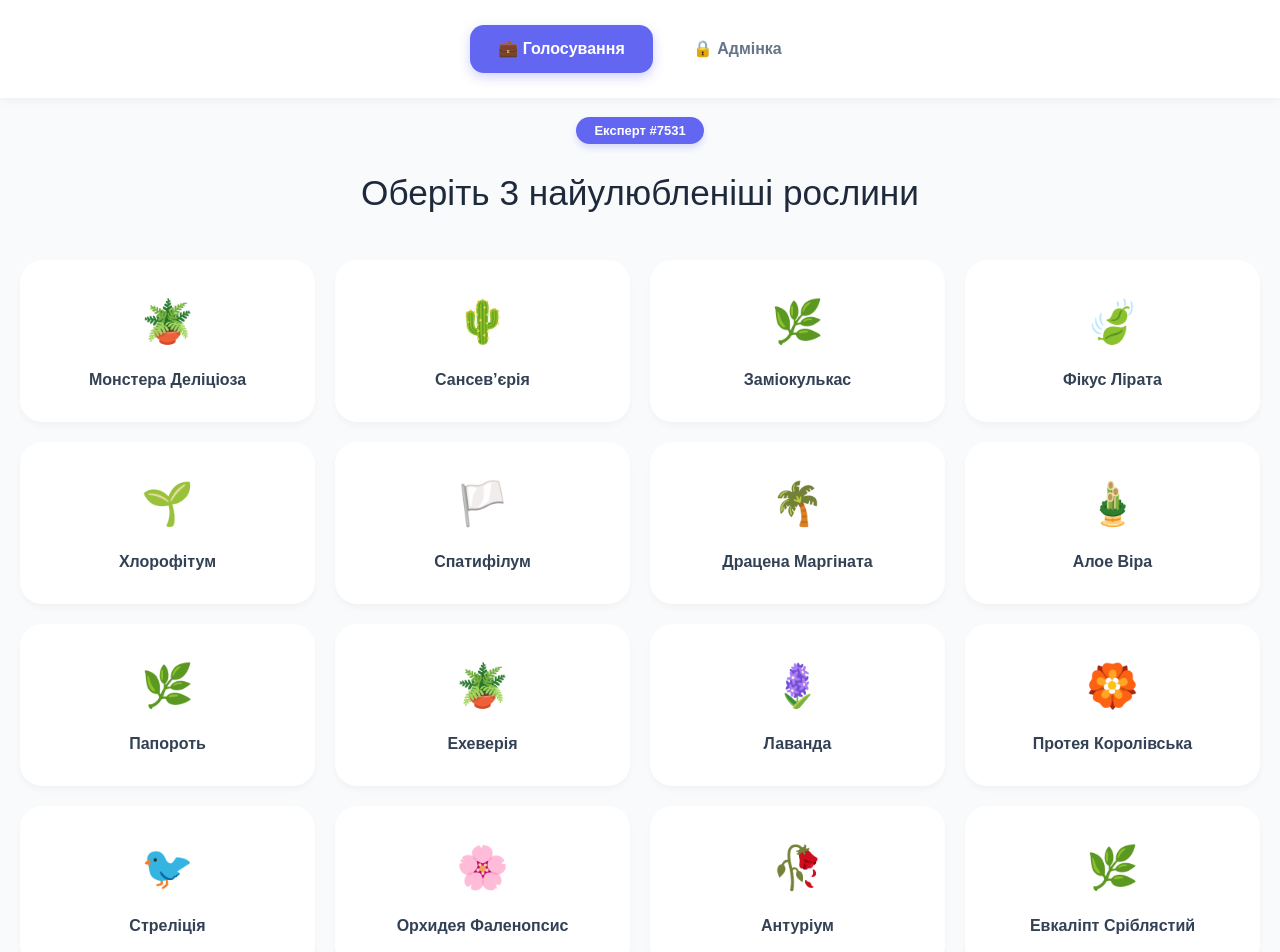
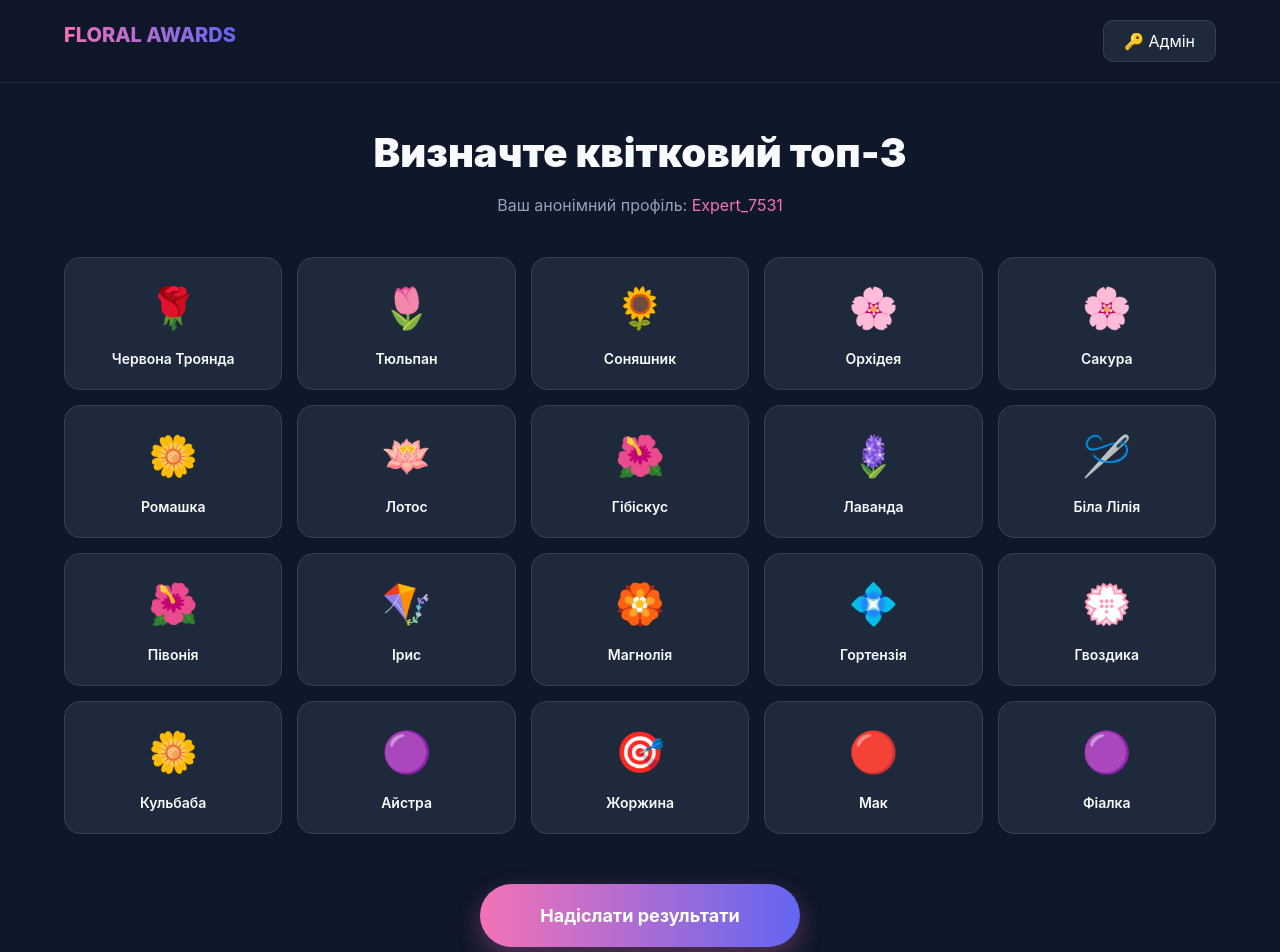
Before and after one commit to olexandraD/IOD_Lab1, a Next.js app: page / in a window 1280 px wide. Shown: the top 952 px of the page. Built offline with nearby package versions, Linux system fonts and the light colour scheme.

Commit message:
Update page.tsx

```diff
--- a/app/page.tsx
+++ b/app/page.tsx
@@ -2,42 +2,42 @@
 import React, { useState, useEffect } from 'react';
 
 const flowers = [
-  { id: 'a1', name: 'Монстера Деліціоза', icon: '🪴' },
-  { id: 'a2', name: 'Сансев’єрія', icon: '🌵' },
-  { id: 'a3', name: 'Заміокулькас', icon: '🌿' },
-  { id: 'a4', name: 'Фікус Лірата', icon: '🍃' },
-  { id: 'a5', name: 'Хлорофітум', icon: '🌱' },
-  { id: 'a6', name: 'Спатифілум', icon: '🏳️' },
-  { id: 'a7', name: 'Драцена Маргіната', icon: '🌴' },
-  { id: 'a8', name: 'Алое Віра', icon: '🎍' },
-  { id: 'a9', name: 'Папороть', icon: '🌿' },
-  { id: 'a10', name: 'Ехеверія', icon: '🪴' },
-  { id: 'a11', name: 'Лаванда', icon: '🪻' },
-  { id: 'a12', name: 'Протея Королівська', icon: '🏵️' },
-  { id: 'a13', name: 'Стреліція', icon: '🐦' },
-  { id: 'a14', name: 'Орхидея Фаленопсис', icon: '🌸' },
-  { id: 'a15', name: 'Антуріум', icon: '🥀' },
-  { id: 'a16', name: 'Евкаліпт Сріблястий', icon: '🌿' },
-  { id: 'a17', name: 'Кактус Опунція', icon: '🌵' },
-  { id: 'a18', name: 'Бонсай Фікус', icon: '🌳' },
-  { id: 'a19', name: 'Калатея Орната', icon: '🎨' },
-  { id: 'a20', name: 'Бамбук Лаки', icon: '🎋' },
+  { id: 'f1', name: 'Червона Троянда', icon: '🌹' },
+  { id: 'f2', name: 'Тюльпан', icon: '🌷' },
+  { id: 'f3', name: 'Соняшник', icon: '🌻' },
+  { id: 'f4', name: 'Орхідея', icon: '🌸' },
+  { id: 'f5', name: 'Сакура', icon: '🌸' },
+  { id: 'f6', name: 'Ромашка', icon: '🌼' },
+  { id: 'f7', name: 'Лотос', icon: '🪷' },
+  { id: 'f8', name: 'Гібіскус', icon: '🌺' },
+  { id: 'f9', name: 'Лаванда', icon: '🪻' },
+  { id: 'f10', name: 'Біла Лілія', icon: '🪡' },
+  { id: 'f11', name: 'Півонія', icon: '🌺' },
+  { id: 'f12', name: 'Ірис', icon: '🪁' },
+  { id: 'f13', name: 'Магнолія', icon: '🏵️' },
+  { id: 'f14', name: 'Гортензія', icon: '💠' },
+  { id: 'f15', name: 'Гвоздика', icon: '💮' },
+  { id: 'f16', name: 'Кульбаба', icon: '🌼' },
+  { id: 'f17', name: 'Айстра', icon: '🟣' },
+  { id: 'f18', name: 'Жоржина', icon: '🎯' },
+  { id: 'f19', name: 'Мак', icon: '🔴' },
+  { id: 'f20', name: 'Фіалка', icon: '🟣' },
 ];
 
-interface VoteRecord {
-  expert: string;
-  choices: string[];
-  time: string;
-}
+const MEDALS = ['🥇', '🥈', '🥉'];
 
-export default function Lab1() {
-  const [view, setView] = useState<'vote' | 'admin'>('vote');
+export default function FlowerApp() {
+  const [view, setView] = useState<'vote' | 'admin' | 'login'>('vote');
   const [expertId, setExpertId] = useState('');
   const [selected, setSelected] = useState<string[]>([]);
-  const [votes, setVotes] = useState<VoteRecord[]>([]);
+  const [votes, setVotes] = useState<any[]>([]);
+
+  // Дані для входу в адмінку
+  const [login, setLogin] = useState('');
+  const [pass, setPass] = useState('');
 
   useEffect(() => {
-    setExpertId(`Експерт #${Math.floor(1000 + Math.random() * 9000)}`);
+    setExpertId(`Expert_${Math.floor(1000 + Math.random() * 9000)}`);
   }, []);
 
   const handleSelect = (id: string) => {
@@ -48,106 +48,107 @@ export default function Lab1() {
     }
   };
 
+  const handleAdminLogin = () => {
+    if (login === 'admin' && pass === 'lr1_2026') {
+      setView('admin');
+    } else {
+      alert("Невірний логін або пароль!");
+    }
+  };
+
   const submitVote = () => {
-    if (selected.length !== 3) return alert("Оберіть рівно 3 рослини!");
-    const record: VoteRecord = {
+    if (selected.length !== 3) return alert("Оберіть топ-3 квітки!");
+    const record = {
       expert: expertId,
-      choices: selected.map(id => flowers.find(f => f.id === id)?.name || id),
+      choices: selected.map(id => flowers.find(f => f.id === id)?.name),
       time: new Date().toLocaleTimeString()
     };
     setVotes([...votes, record]);
-    alert("Ваш голос враховано!");
+    alert("Ваш вибір збережено! Дякуємо.");
     setSelected([]);
   };
 
   return (
-    <div style={{ minHeight: '100vh', background: '#f8fafc', fontFamily: 'sans-serif', paddingBottom: '60px' }}>
-      <div style={{ display: 'flex', justifyContent: 'center', gap: '12px', padding: '25px', background: 'rgba(255,255,255,0.9)', backdropFilter: 'blur(8px)', boxShadow: '0 2px 10px rgba(0,0,0,0.05)', position: 'sticky', top: 0, zIndex: 10 }}>
-        <button onClick={() => setView('vote')} style={navBtn(view === 'vote')}>💼 Голосування</button>
-        <button onClick={() => setView('admin')} style={navBtn(view === 'admin')}>🔒 Адмінка</button>
+    <div style={{ minHeight: '100vh', background: '#0f172a', color: '#f8fafc', fontFamily: 'Inter, sans-serif' }}>
+      {/* Навігація */}
+      <nav style={{ display: 'flex', justifyContent: 'space-between', padding: '20px 5%', background: 'rgba(15, 23, 42, 0.8)', backdropFilter: 'blur(10px)', borderBottom: '1px solid #1e293b', position: 'sticky', top: 0, zIndex: 100 }}>
+        <div style={{ fontSize: '20px', fontWeight: '800', background: 'linear-gradient(to right, #f472b6, #6366f1)', WebkitBackgroundClip: 'text', WebkitTextFillColor: 'transparent' }}>FLORAL AWARDS</div>
+        <button onClick={() => setView(view === 'admin' ? 'vote' : 'login')} style={{ background: '#1e293b', border: '1px solid #334155', color: 'white', padding: '8px 20px', borderRadius: '10px', cursor: 'pointer' }}>
+          {view === 'admin' ? '← Вийти' : '🔑 Адмін'}
+        </button>
+      </nav>
+
+      <main style={{ padding: '40px 5%' }}>
+        {view === 'vote' && (
+          <>
+            <div style={{ textAlign: 'center', marginBottom: '40px' }}>
+              <h1 style={{ fontSize: '2.5rem', fontWeight: '900', marginBottom: '10px' }}>Визначте квітковий топ-3</h1>
+              <p style={{ color: '#94a3b8' }}>Ваш анонімний профіль: <span style={{ color: '#f472b6' }}>{expertId}</span></p>
             </div>
 
-      <div style={{ maxWidth: '1400px', margin: '0 auto', padding: '20px' }}>
-        <div style={{ textAlign: 'center', marginBottom: '25px' }}>
-          <span style={{ background: '#6366f1', color: 'white', padding: '6px 18px', borderRadius: '30px', fontSize: '13px', fontWeight: 'bold', boxShadow: '0 4px 6px rgba(99, 102, 241, 0.2)' }}>
-            {expertId}
-          </span>
-        </div>
-
-        {view === 'vote' ? (
-          <div style={{ width: '100%' }}>
-            <h1 style={{ textAlign: 'center', color: '#1e293b', marginBottom: '40px', fontSize: '2.2rem' }}>Оберіть 3 найулюбленіші рослини</h1>
-            <div style={{ display: 'grid', gridTemplateColumns: 'repeat(auto-fill, minmax(280px, 1fr))', gap: '20px' }}>
+            <div style={{ display: 'grid', gridTemplateColumns: 'repeat(auto-fill, minmax(180px, 1fr))', gap: '15px' }}>
               {flowers.map((f) => {
-                const isSel = selected.includes(f.id);
-                const rank = selected.indexOf(f.id) + 1;
+                const index = selected.indexOf(f.id);
                 return (
-                  <div key={f.id} onClick={() => handleSelect(f.id)} style={card(isSel)}>
-                    <span style={{ fontSize: '42px', marginBottom: '10px' }}>{f.icon}</span>
-                    <span style={{ fontSize: '16px', fontWeight: '600', color: '#334155' }}>{f.name}</span>
-                    {isSel && <div style={badge}>{rank}</div>}
+                  <div key={f.id} onClick={() => handleSelect(f.id)} style={{
+                    background: index !== -1 ? 'rgba(99, 102, 241, 0.1)' : '#1e293b',
+                    border: index !== -1 ? '2px solid #6366f1' : '1px solid #334155',
+                    padding: '20px', borderRadius: '16px', textAlign: 'center', cursor: 'pointer', transition: '0.2s', position: 'relative'
+                  }}>
+                    <div style={{ fontSize: '40px', marginBottom: '10px' }}>{f.icon}</div>
+                    <div style={{ fontSize: '14px', fontWeight: '600' }}>{f.name}</div>
+                    {index !== -1 && <div style={{ position: 'absolute', top: '10px', right: '10px', fontSize: '20px' }}>{MEDALS[index]}</div>}
                   </div>
                 );
               })}
             </div>
-            <div style={{ textAlign: 'center', marginTop: '60px' }}>
-              <button onClick={submitVote} style={mainBtn}>Надіслати вибір</button>
+
+            <div style={{ textAlign: 'center', marginTop: '50px' }}>
+              <button onClick={submitVote} style={{ background: 'linear-gradient(to right, #f472b6, #6366f1)', color: 'white', border: 'none', padding: '18px 60px', borderRadius: '40px', fontSize: '18px', fontWeight: 'bold', cursor: 'pointer', boxShadow: '0 10px 25px rgba(244, 114, 182, 0.3)' }}>Надіслати результати</button>
             </div>
+          </>
+        )}
+
+        {view === 'login' && (
+          <div style={{ maxWidth: '400px', margin: '100px auto', background: '#1e293b', padding: '40px', borderRadius: '24px', textAlign: 'center' }}>
+            <h2>Вхід для викладача</h2>
+            <input type="text" placeholder="Логін" onChange={e => setLogin(e.target.value)} style={inputStyle} />
+            <input type="password" placeholder="Пароль" onChange={e => setPass(e.target.value)} style={inputStyle} />
+            <button onClick={handleAdminLogin} style={{ ...mainBtn, width: '100%' }}>Увійти</button>
           </div>
-        ) : (
-          <div style={{ background: 'white', padding: '40px', borderRadius: '24px', boxShadow: '0 15px 30px rgba(0,0,0,0.05)' }}>
-            <h2 style={{ color: '#1e293b', marginBottom: '25px' }}>📊 Протокол експертних оцінок</h2>
-            <div style={{ overflowX: 'auto' }}>
+        )}
+
+        {view === 'admin' && (
+          <div style={{ background: '#1e293b', padding: '30px', borderRadius: '24px' }}>
+            <h2 style={{ marginBottom: '20px' }}>📊 Протокол експертних оцінок</h2>
             <table style={{ width: '100%', borderCollapse: 'collapse' }}>
               <thead>
-                  <tr style={{ borderBottom: '2px solid #f1f5f9', textAlign: 'left' }}>
-                    <th style={{ padding: '18px' }}>Експерт</th>
-                    <th style={{ padding: '18px' }}>Пріоритетність (1 &gt; 2 &gt; 3)</th>
-                    <th style={{ padding: '18px' }}>Час</th>
+                <tr style={{ textAlign: 'left', borderBottom: '1px solid #334155', color: '#94a3b8' }}>
+                  <th style={{ padding: '15px' }}>ID Експерта</th>
+                  <th style={{ padding: '15px' }}>🥇 1 місце</th>
+                  <th style={{ padding: '15px' }}>🥈 2 місце</th>
+                  <th style={{ padding: '15px' }}>🥉 3 місце</th>
+                  <th style={{ padding: '15px' }}>Час</th>
                 </tr>
               </thead>
               <tbody>
                 {votes.map((v, i) => (
-                    <tr key={i} style={{ borderBottom: '1px solid #f1f5f9' }}>
-                      <td style={{ padding: '18px', fontWeight: '500' }}>{v.expert}</td>
-                      <td style={{ padding: '18px', color: '#6366f1', fontWeight: 'bold' }}>{v.choices.join(' → ')}</td>
-                      <td style={{ padding: '18px', color: '#94a3b8' }}>{v.time}</td>
+                  <tr key={i} style={{ borderBottom: '1px solid #334155' }}>
+                    <td style={{ padding: '15px' }}>{v.expert}</td>
+                    <td style={{ padding: '15px', color: '#fcd34d' }}>{v.choices[0]}</td>
+                    <td style={{ padding: '15px', color: '#e2e8f0' }}>{v.choices[1]}</td>
+                    <td style={{ padding: '15px', color: '#f97316' }}>{v.choices[2]}</td>
+                    <td style={{ padding: '15px', color: '#64748b' }}>{v.time}</td>
                   </tr>
                 ))}
-                  {votes.length === 0 && (
-                    <tr><td colSpan={3} style={{ padding: '50px', textAlign: 'center', color: '#cbd5e1' }}>Дані поки відсутні</td></tr>
-                  )}
               </tbody>
             </table>
           </div>
-          </div>
         )}
-      </div>
+      </main>
     </div>
   );
 }
 
-const navBtn = (active: boolean): React.CSSProperties => ({
-  padding: '12px 28px', borderRadius: '14px', border: 'none', cursor: 'pointer',
-  background: active ? '#6366f1' : 'transparent', color: active ? 'white' : '#64748b',
-  fontWeight: '600', transition: 'all 0.3s', boxShadow: active ? '0 4px 12px rgba(99, 102, 241, 0.3)' : 'none'
-});
-
-const card = (sel: boolean): React.CSSProperties => ({
-  background: 'white', padding: '30px', borderRadius: '22px', cursor: 'pointer',
-  display: 'flex', flexDirection: 'column', alignItems: 'center', gap: '5px', transition: 'all 0.3s',
-  boxShadow: sel ? '0 0 0 3px #6366f1' : '0 4px 6px rgba(0,0,0,0.03)',
-  position: 'relative', transform: sel ? 'translateY(-5px)' : 'none'
-});
-
-const badge: React.CSSProperties = {
-  position: 'absolute', right: '15px', top: '15px', background: '#6366f1',
-  color: 'white', width: '32px', height: '32px', borderRadius: '50%',
-  display: 'flex', alignItems: 'center', justifyContent: 'center', fontWeight: '800', fontSize: '14px'
-};
-
-const mainBtn: React.CSSProperties = {
-  padding: '20px 80px', borderRadius: '40px', border: 'none', background: '#6366f1',
-  color: 'white', fontSize: '18px', fontWeight: 'bold', cursor: 'pointer',
-  boxShadow: '0 12px 20px rgba(99, 102, 241, 0.3)', transition: 'transform 0.2s'
-};
+const inputStyle = { width: '100%', padding: '12px', marginBottom: '15px', borderRadius: '10px', border: '1px solid #334155', background: '#0f172a', color: 'white' };
+const mainBtn = { background: '#6366f1', color: 'white', border: 'none', padding: '15px', borderRadius: '12px', cursor: 'pointer', fontWeight: 'bold' };
```
Lines whose indentation alone changed are shown as unchanged.
